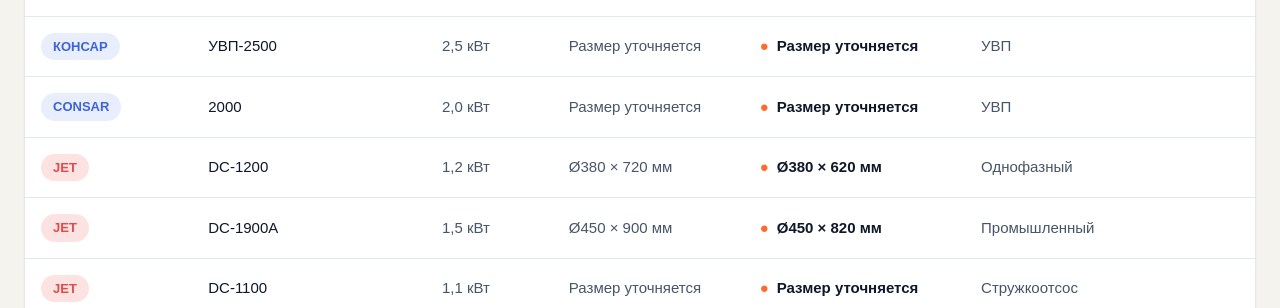
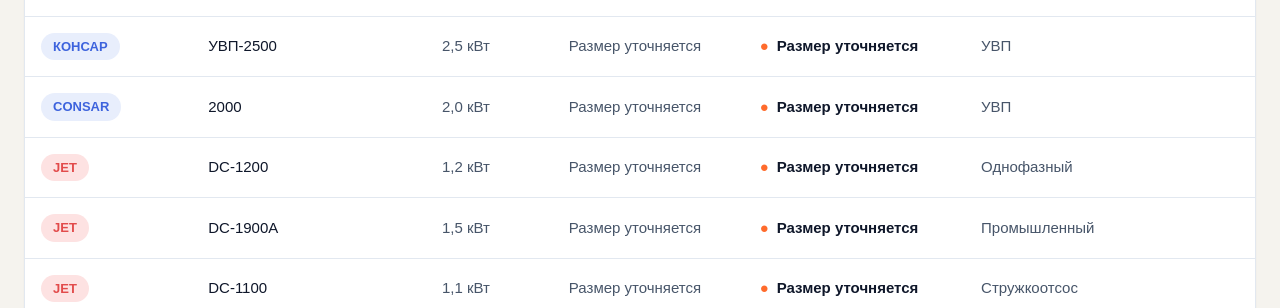
Before and after one commit to karipupkina-ux/filterflow-next, a Next.js app: page /nizhnie-meshki in a window 1280 px wide. Shown: the part 2120-2428 px from the top of the page. Built offline with nearby package versions, Linux system fonts and the light colour scheme.

Commit message:
Trust: require measurement confirmation for equipment bag sizes

```diff
--- a/app/nizhnie-meshki/page.tsx
+++ b/app/nizhnie-meshki/page.tsx
@@ -29,8 +29,8 @@ const guideRows: GuideRow[] = [
   { brand: "КОНСАР", model: "УВП-2500", slug: "konsar-uvp-2500", power: "2,5 кВт", upper: "Размер уточняется", lower: "Размер уточняется", type: "УВП" },
   { brand: "CONSAR", model: "2000", slug: "consar-2000", power: "2,0 кВт", upper: "Размер уточняется", lower: "Размер уточняется", type: "УВП" },
 
-  { brand: "JET", model: "DC-1200", slug: "jet-dc-1200", power: "1,2 кВт", upper: "Ø380 × 720 мм", lower: "Ø380 × 620 мм", type: "Однофазный" },
-  { brand: "JET", model: "DC-1900A", slug: "jet-dc-1900a", power: "1,5 кВт", upper: "Ø450 × 900 мм", lower: "Ø450 × 820 мм", type: "Промышленный" },
+  { brand: "JET", model: "DC-1200", slug: "jet-dc-1200", power: "1,2 кВт", upper: "Размер уточняется", lower: "Размер уточняется", type: "Однофазный" },
+  { brand: "JET", model: "DC-1900A", slug: "jet-dc-1900a", power: "1,5 кВт", upper: "Размер уточняется", lower: "Размер уточняется", type: "Промышленный" },
   { brand: "JET", model: "DC-1100", slug: "jet-dc-1100", power: "1,1 кВт", upper: "Размер уточняется", lower: "Размер уточняется", type: "Стружкоотсос" },
   { brand: "JET", model: "DC-2300", slug: "jet-dc-2300", power: "2,3 кВт", upper: "Размер уточняется", lower: "Размер уточняется", type: "Стружкоотсос" },
   { brand: "JET", model: "DC-3000", slug: "jet-dc-3000", power: "3,0 кВт", upper: "Размер уточняется", lower: "Размер уточняется", type: "Стружкоотсос" },
```
